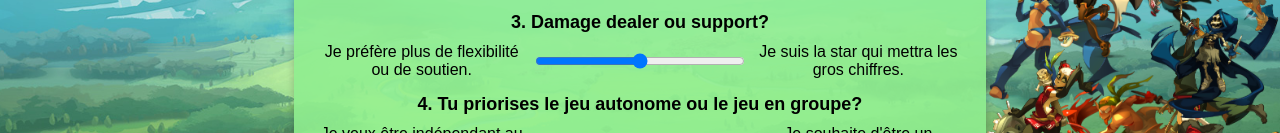
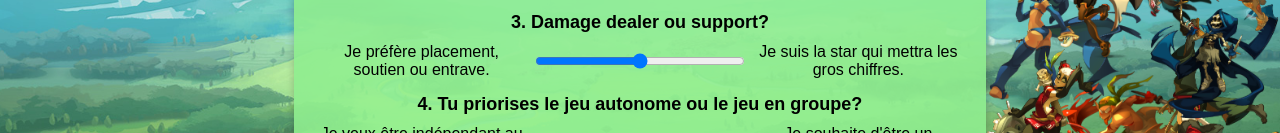
Before and after one commit to Volcasaurus/meilleure-classe-sur-dofus, a plain HTML site: page index.html in a window 1280 px wide. Shown: the part 261-394 px from the top of the page. Drawn offline with Linux system fonts and the light colour scheme.

Commit message:
Update index.html

```diff
--- a/index.html
+++ b/index.html
@@ -23,7 +23,7 @@
         <span class="slider-text-right">Je fonce dans la bagarre et je résiste les coups.</span>
 
         <h2 class="slider-heading">3. Damage dealer ou support?</h2>
-        <span class="slider-text-left">Je préfère plus de flexibilité ou de soutien.</span>
+        <span class="slider-text-left">Je préfère placement, soutien ou entrave.</span>
         <input id="7" type="range" min="-5" max="5" value="0" class="slider">
         <span class="slider-text-right">Je suis la star qui mettra les gros chiffres.</span>
 
```
